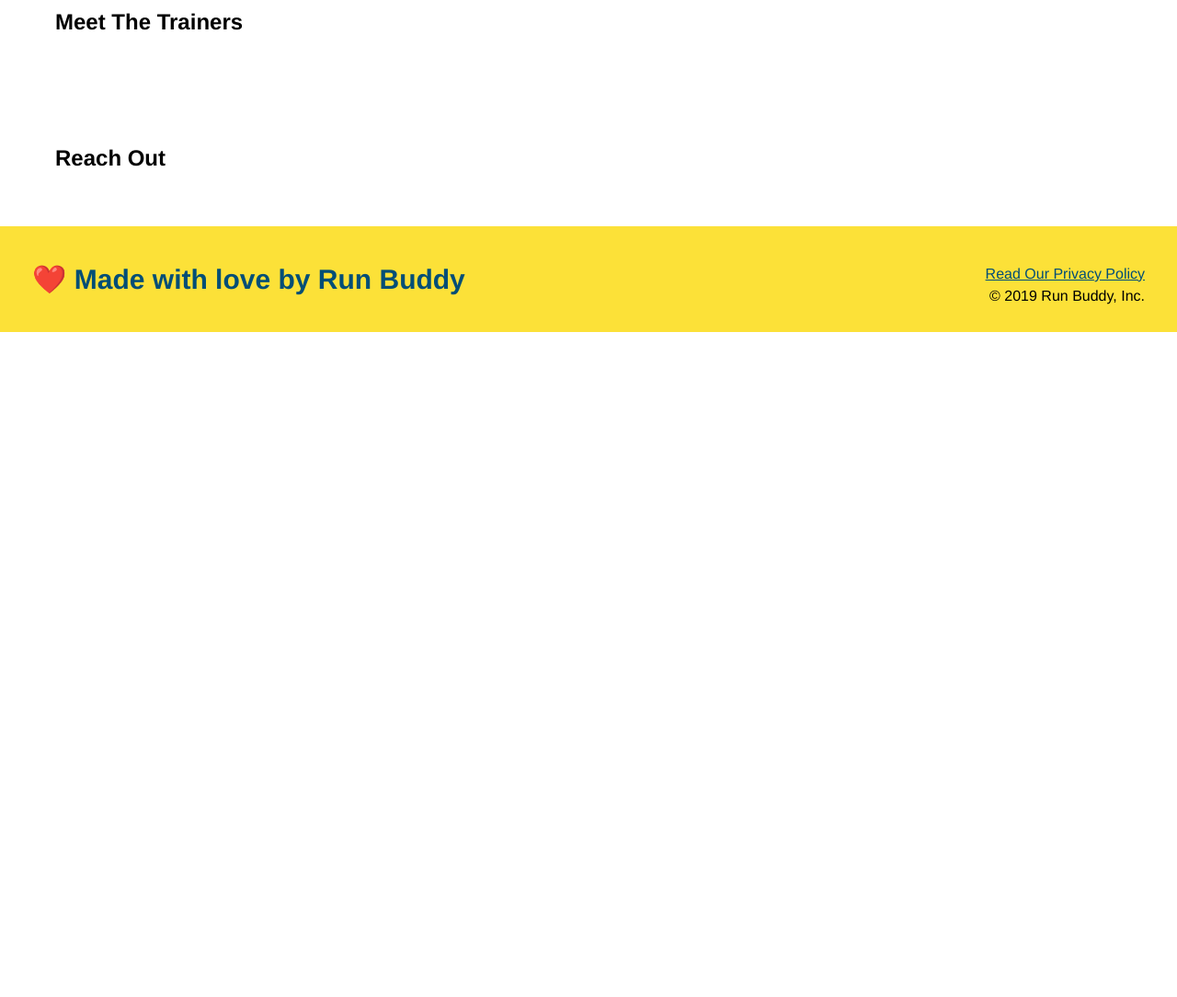
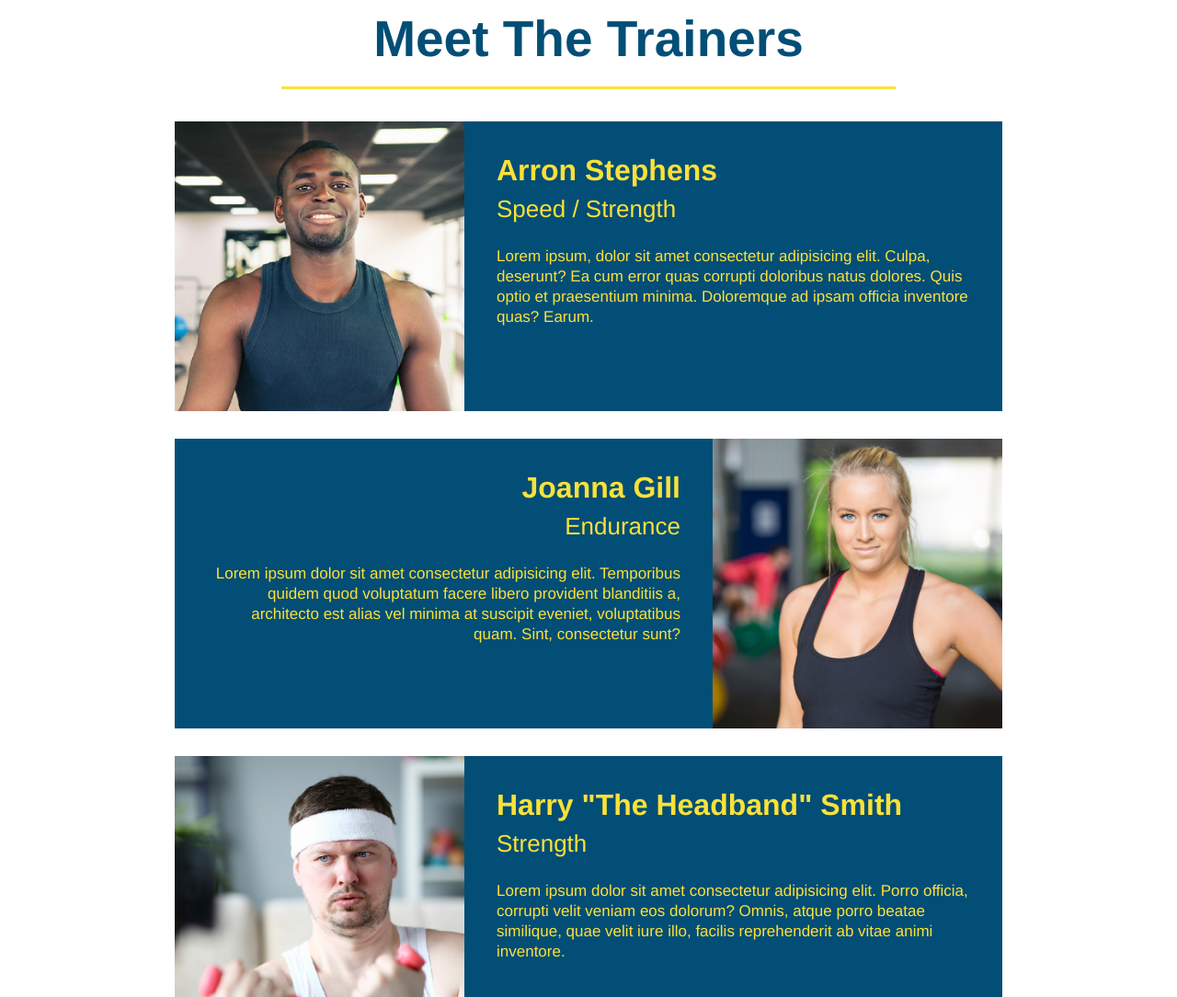
Before and after one commit to Adamwest023/run-Buddy, a plain HTML site: page index.html in a window 1280 px wide. Shown: the part 2780-3864 px from the top of the page at 92% size. Before the commit the page ends 3141 px from the top, so only its background shows below. Drawn offline with Linux system fonts and the light colour scheme.

Commit message:
meet the trainers section

```diff
--- a/assets/css/style.css
+++ b/assets/css/style.css
@@ -149,7 +149,7 @@ section {
 
 /* What You Do Section Starts*/
 
-.steps{
+.steps {
     text-align: center;
     background: #fce138;
 }
@@ -177,6 +177,52 @@ section {
 .steps span {
     font-size: 38px;
 }
+/* What You Do Section Ends*/
 
+/* Meet the Trainers Section Starts */
 
-/* What You Do Section Ends*/
+.trainers {
+    text-align: center;
+}
+
+.text-left {
+    text-align: left;
+}
+
+.text-right {
+    text-align: right;
+}
+.trainer {
+    width: 900px;
+    margin: 0 auto 30px auto;
+    background: #024e76;
+    color: #fce138;
+    overflow: auto;
+}
+
+.trainer img {
+    width: 35%;
+    float: left;
+}
+
+.trainer-bio {
+    padding: 35px;
+    float: left;
+    width: 65%;
+}
+
+.trainer-bio h3 {
+    font-size: 32px;
+    margin-bottom: 8px;
+}
+
+.trainer-bio h4 {
+    font-weight: lighter;
+    font-size: 26px;
+    margin-bottom: 25px;
+}
+
+.trainer-bio p {
+    font-size: 17px;
+    line-height: 1.3;
+}
--- a/index.html
+++ b/index.html
@@ -110,8 +110,37 @@
         </section>
 
         <!--"meet the trainers section"-->
-        <section>
-            <h2>Meet The Trainers</h2>
+        <section id="your-trainers" class="trainers">
+            <h2 class="section-title primary-border">Meet The Trainers</h2>
+            <article class="trainer">
+                <img src="./assets/images/trainer-1.jpg"  alt="Arron Stephens in his workout clothes, ready to pump iron."/>
+                <div class="trainer-bio text-left">
+                    <h3>Arron Stephens</h3>
+                    <h4>Speed / Strength</h4>
+                    <p>Lorem ipsum, dolor sit amet consectetur adipisicing elit. Culpa, deserunt? Ea cum error quas corrupti doloribus natus dolores. Quis optio et praesentium minima. Doloremque ad ipsam officia inventore quas? Earum.
+                    </p>
+                </div>
+            </article>
+
+            <article class="trainer">
+                <div class="trainer-bio text-right">
+                    <h3>Joanna Gill</h3>
+                    <h4>Endurance</h4>
+                    <p>Lorem ipsum dolor sit amet consectetur adipisicing elit. Temporibus quidem quod voluptatum facere libero provident blanditiis a, architecto est alias vel minima at suscipit eveniet, voluptatibus quam. Sint, consectetur sunt?
+                    </p>
+                    </div>
+                    <img src="./assets/images/trainer-2.jpg" alt="Joanna Gill in workout clothes ready to run."/>
+            </article>
+
+            <article class="trainer">
+                    <img src="./assets/images/trainer-3.jpg" alt="Harry in wacky workout clothes ready to assist"/>
+                <div  class="trainer-bio text-left">
+                    <h3>Harry "The Headband" Smith</h3>
+                    <h4>Strength</h4>
+                    <p>Lorem ipsum dolor sit amet consectetur adipisicing elit. Porro officia, corrupti velit veniam eos dolorum? Omnis, atque porro beatae similique, quae velit iure illo, facilis reprehenderit ab vitae animi inventore.
+                    </p>
+                </div>
+            </article>
         </section>
 
         <!--"reach out" section-->
```
Also changed, not shown: assets/images/trainer-1.jpg (added), assets/images/trainer-2.jpg (added), assets/images/trainer-3.jpg (added).
